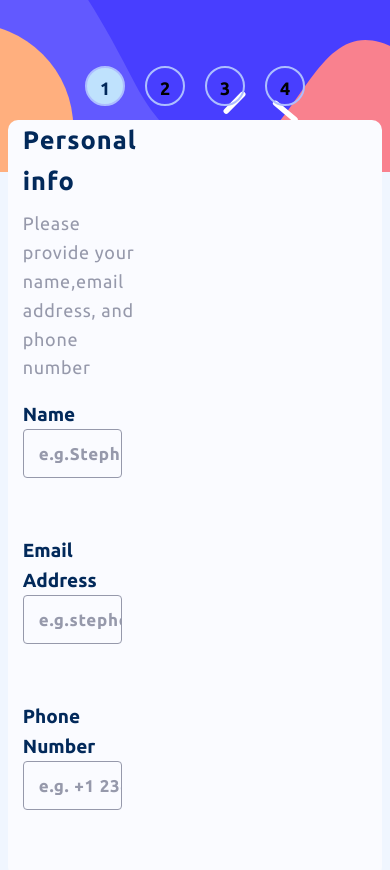
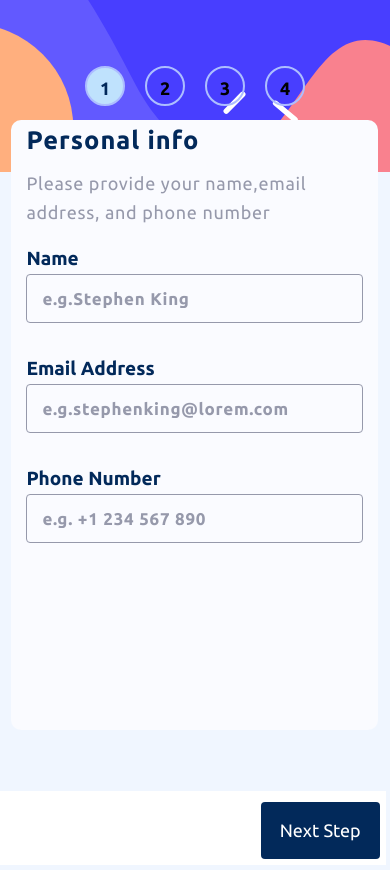
Before and after one commit to akrambzgh/Multi-Step-Form, a website: page app/public/index.html in a window 390 px wide. Shown: the top 870 px of the page. Drawn offline with Linux system fonts and the light colour scheme.

Commit message:
fixing some problems and completing responsive

```diff
--- a/app/src/js/app.js
+++ b/app/src/js/app.js
@@ -407,6 +407,10 @@ allNextStepButtons.forEach((nextButton) => {
 const confirmButton = document.querySelector(".confirm");
 confirmButton.addEventListener("click", () => {
   thanksSection.classList.add("show");
+  let allButtonContainers = document.querySelectorAll(".button-container");
+  allButtonContainers.forEach((btn) => {
+    btn.style.display = "none";
+  });
 });
 
 // Go Back Button
--- a/app/src/scss/components/button.scss
+++ b/app/src/scss/components/button.scss
@@ -1,6 +1,10 @@
 @use "../utils/vars.scss" as vars;
 @use "../abstracts/function.scss" as fun;
 @use "../abstracts/mixins.scss" as mix;
+
+.add-ons .button-container {
+  width: 119.1%;
+}
 
 .button-container {
   position: absolute;
@@ -10,9 +14,9 @@
   @include mix.flex(space-between, center, row);
   @include mix.smallScreen() {
     top: 110%;
-    left: -6.5%;
+    left: -10.5%;
     background-color: map-get($map: vars.$natural, $key: "White");
-    width: 111.6%;
+    width: 112.6%;
     padding: 74px 50px 0;
     @include mix.flex(space-between, center, row);
   }
--- a/app/src/scss/layout/main-box.scss
+++ b/app/src/scss/layout/main-box.scss
@@ -22,9 +22,9 @@ main.main {
   @include mix.flex(flex-start, center, row);
   gap: 150px;
   @media screen and (max-width: 991px) and (min-width: 768px) {
-    width: 90%;
     padding: 0 50px 0 10px;
     gap: 50px;
+    width: 98%;
   }
   @include mix.smallScreen() {
     width: 96%;
--- a/app/src/scss/layout/steps.scss
+++ b/app/src/scss/layout/steps.scss
@@ -9,11 +9,14 @@
   box-shadow: none;
   @include mix.flex(flex-start, center, row);
   position: relative;
+  @media screen and (max-width: 991px) and (min-width: 768px) {
+    width: 65%;
+  }
   @include mix.smallScreen() {
-    position: absolute;
+    position: relative;
     top: 120px;
-    width: 96%;
-    left: 2%;
+    width: 171%;
+    left: -3%;
     height: auto;
     border-radius: 10px;
     padding-left: 15px;
@@ -25,6 +28,9 @@
     opacity: 0;
     visibility: hidden;
     transition: 300ms;
+    @include mix.smallScreen() {
+      position: relative;
+    }
     &.active {
       opacity: 1;
       visibility: visible;
@@ -35,7 +41,13 @@
       padding-bottom: 10px;
       display: none;
       &.active {
+        position: absolute;
+        width: 96%;
         display: block;
+        height: 100%;
+        &.add-ons {
+          width: 90%;
+        }
       }
     }
     h1 {
--- a/app/src/scss/layout/thanks-section.scss
+++ b/app/src/scss/layout/thanks-section.scss
@@ -16,6 +16,7 @@
     opacity: 1;
     visibility: visible;
     z-index: 55;
+    border-radius: 20px;
   }
   img {
     margin-bottom: 30px;
```
Also changed, not shown: app/public/dist/styles.css, 1 other file.
